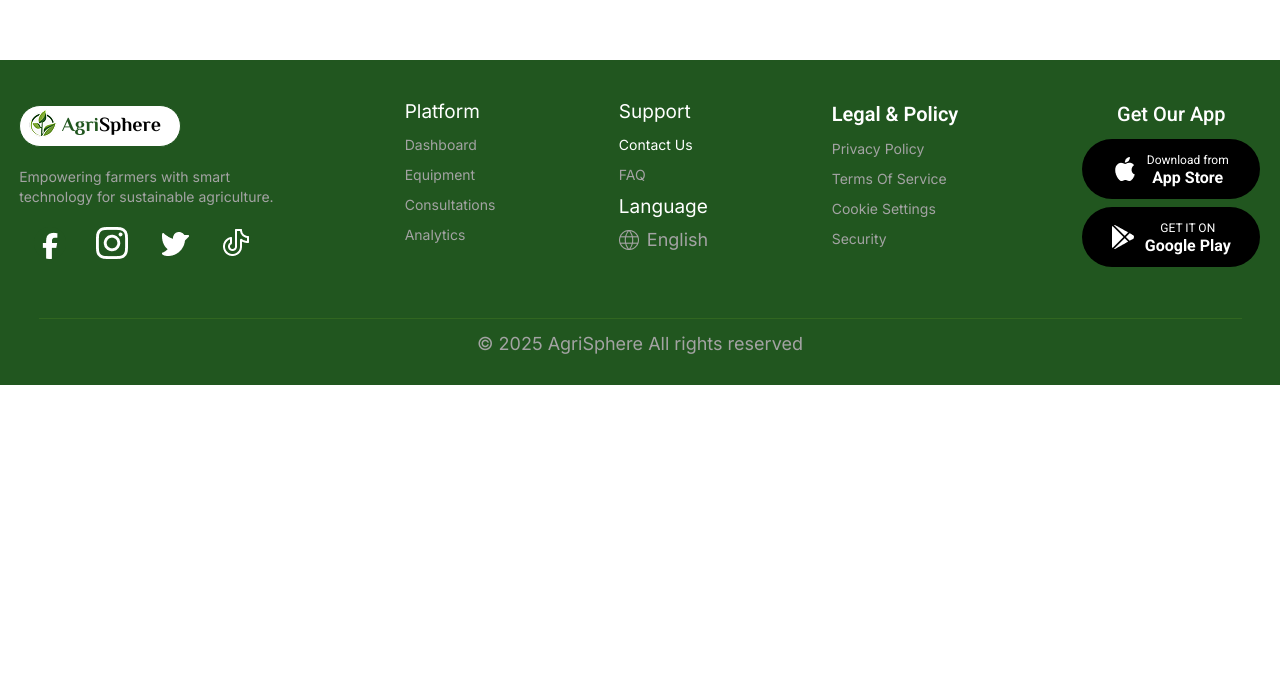
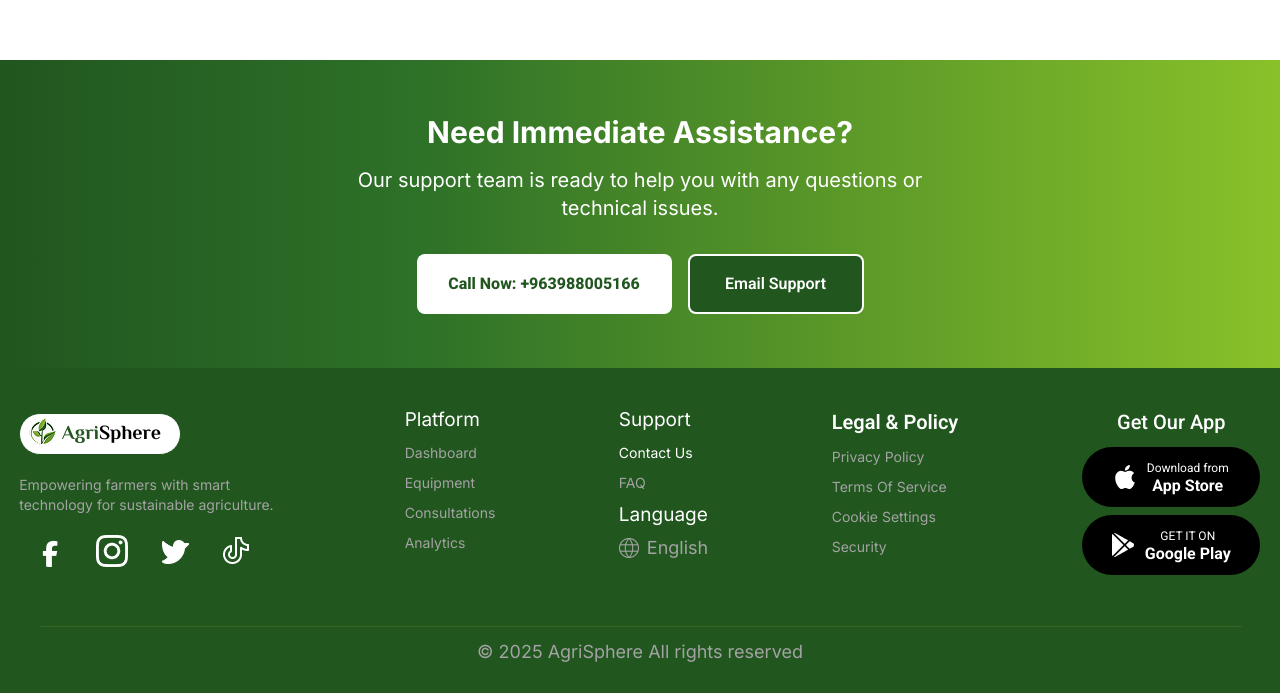
Before and after one commit to firas-mostafa/agri_sphere, a React app in the folder frontend/: page /contact in a window 1280 px wide. Shown: the part 1262-1955 px from the top of the page. Before the commit the page ends 1647 px from the top, so only its background shows below. Built offline with nearby package versions, Linux system fonts and the light colour scheme; the HTML template or start-up script is replaced by a standard one.

Commit message:
Add CtaContactFooter Compopnet To Contact Page

```diff
--- a/frontend/src/pages/public/contact/Contact.jsx
+++ b/frontend/src/pages/public/contact/Contact.jsx
@@ -1,6 +1,7 @@
 import React from 'react';
 
 import Layout from '../../../components/common/Layout';
+import CtaContactFooter from '../../../components/cta-footer/CtaContactFooter';
 
 import { contact__data } from '../../../Data';
 
@@ -210,6 +211,10 @@
                 </div>
             </section>
 
+
+            {/* =============== CTA-Contact-Footer =============== */}
+            <CtaContactFooter />
+
         </Layout>
     );
 };
```
